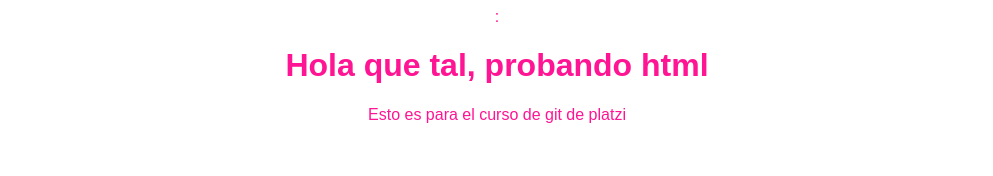
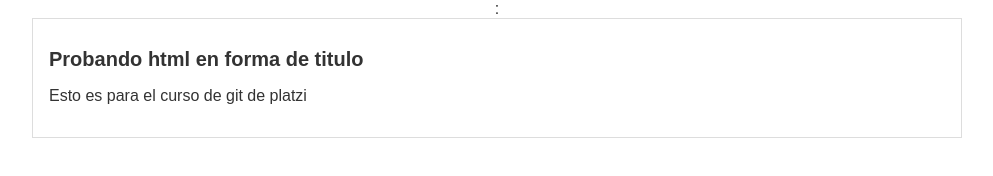
Before and after one commit to josea24/hyperblog, a plain HTML site: page index.html in a window 1280 px wide. Shown: the whole page, without its empty margins (143-1136 px from the left). Drawn offline with Linux system fonts and the light colour scheme.

Commit message:
comit curso git 2

```diff
--- a/css/stilos.css
+++ b/css/stilos.css
@@ -1,5 +1,19 @@
 body{
-    color: deeppink;
+    color: #333333;
     text-align: center;
     font-family: "Arial";
+    font-size: 16px;
+    margin: 0;
+    padding: 0;
 }
+#container
+{
+    width: 70%;
+    padding: 1em;
+    text-align: left;
+    border: 1px solid #DDDDDD;
+    margin: 0 auto;
+}
+#container h1{
+    font-size: 20px;
+}
--- a/index.html
+++ b/index.html
@@ -8,7 +8,11 @@
         <title>Curso git</title>
     </head>
     <body>
-    <h1>Hola que tal, probando html</h1>
+        <div id="container">
+            <div id="post">
+                <h1>Probando html en forma de titulo</h1>
                 <p>Esto es para el curso de git de platzi</p>
+            </div>
+        </div>
     </body>
 </html>
```
Lines whose indentation alone changed are shown as unchanged.
